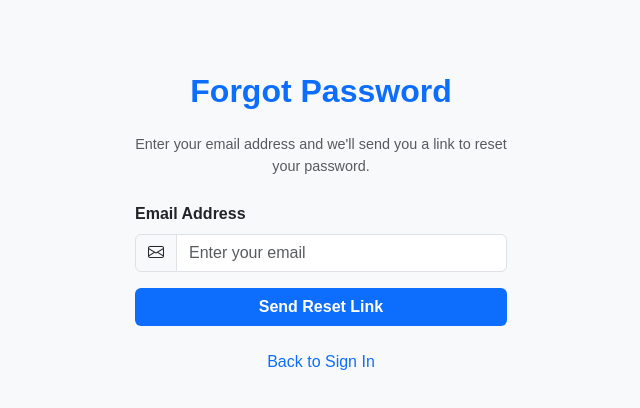
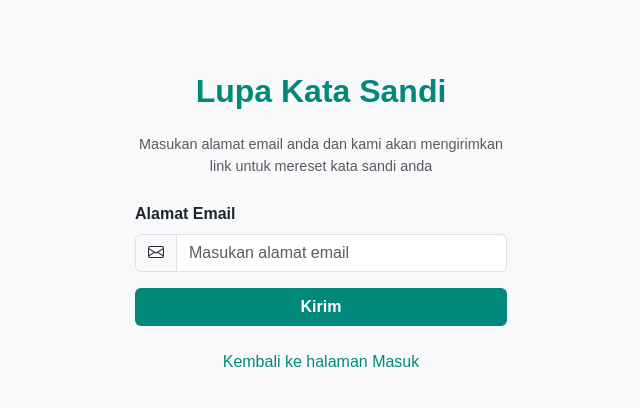
Before and after one commit to lluuvvii/hackathon_learning_space, a Next.js app: page /auth/forgot-password in a window 1280 px wide. Shown: the top 408 px of the page, without its empty margins (319-959 px from the left). Built offline with nearby package versions, Linux system fonts and the light colour scheme.

Commit message:
update color & label language

```diff
--- a/src/app/auth/forgot-password/page.tsx
+++ b/src/app/auth/forgot-password/page.tsx
@@ -28,23 +28,22 @@ export default function ForgotPassword() {
       >
         <h2
           className="text-center mb-4"
-          style={{ color: "#0d6efd", fontWeight: "600" }}
+          style={{ color: "#00897B", fontWeight: "600" }}
         >
-          Forgot Password
+          Lupa Kata Sandi
         </h2>
         <p
           className="text-center text-muted mb-4"
           style={{ fontSize: "0.9rem" }}
         >
-          Enter your email address and we&apos;ll send you a link to reset your
-          password.
+          Masukan alamat email anda dan kami akan mengirimkan link untuk mereset kata sandi anda
         </p>
         <form onSubmit={handleSubmit}>
           <FormInput
             id="email"
-            label="Email Address"
+            label="Alamat Email"
             type="email"
-            placeholder="Enter your email"
+            placeholder="Masukan alamat email"
             icon="bi-envelope"
             required
             onChange={(e) => setEmail(e.target.value)}
@@ -53,21 +52,21 @@ export default function ForgotPassword() {
             type="submit"
             className="btn w-100"
             style={{
-              backgroundColor: "#0d6efd",
+              backgroundColor: "#00897B",
               color: "#fff",
               fontWeight: "600",
             }}
           >
-            Send Reset Link
+            Kirim
           </button>
         </form>
         <div className="mt-4 text-center">
           <Link
             href="/auth/sign-in"
             className="text-decoration-none"
-            style={{ color: "#0d6efd" }}
+            style={{ color: "#00897B" }}
           >
-            Back to Sign In
+            Kembali ke halaman Masuk
           </Link>
         </div>
       </div>
```
